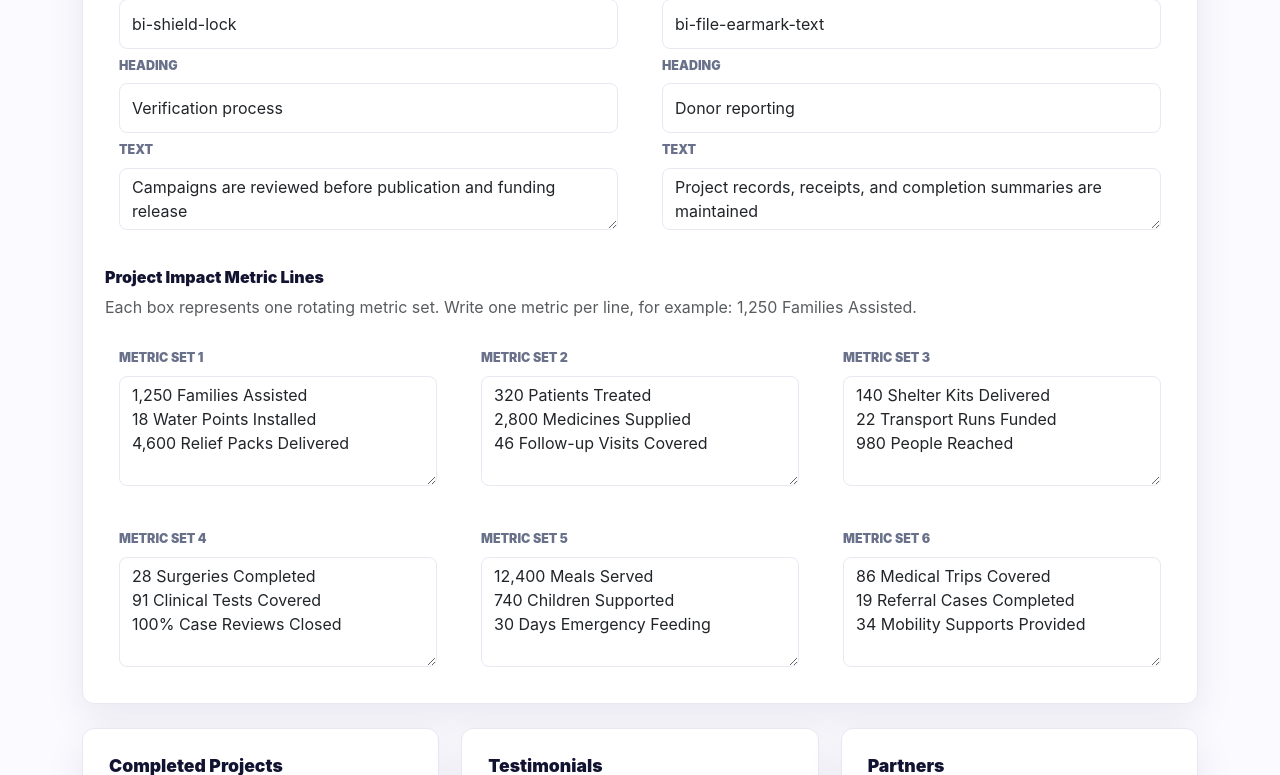
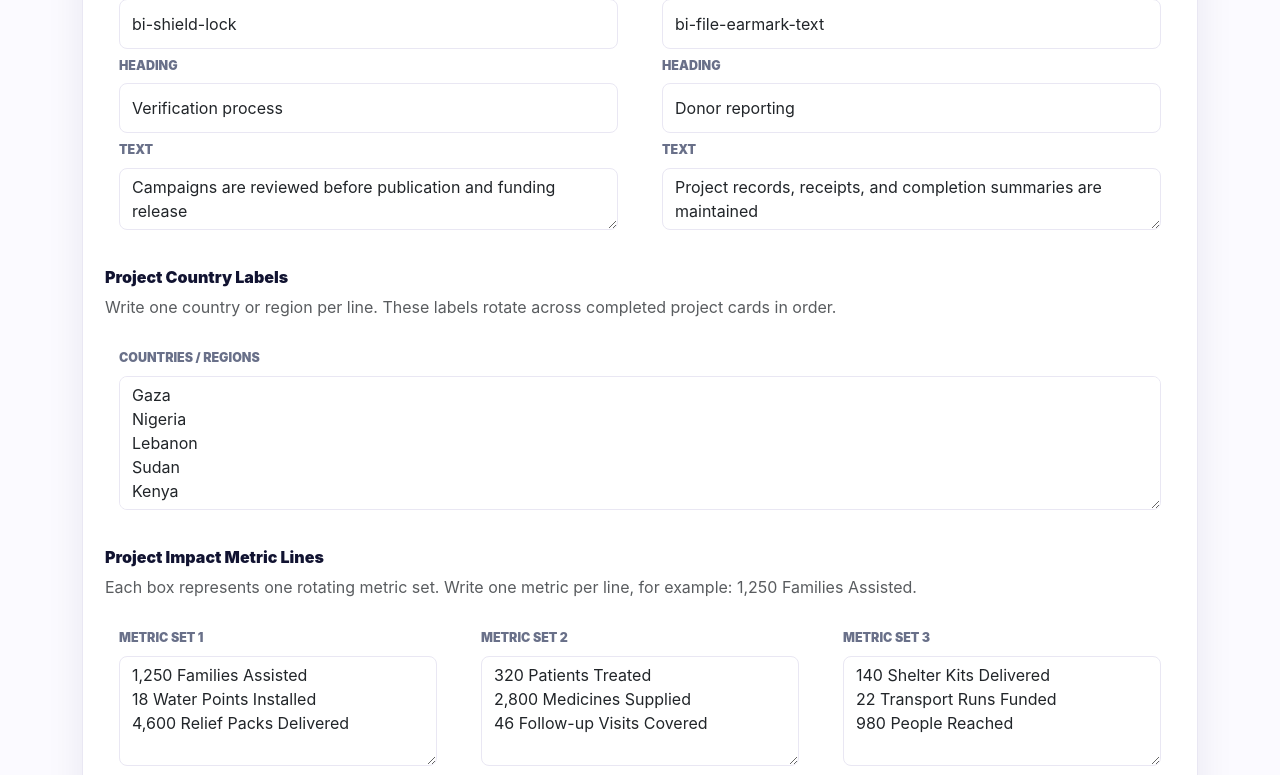
Before and after one commit to ubyobot-bit/hope-bridge, a Flask app: page /admin/content in a window 1280 px wide. Shown: the part 1475-2250 px from the top of the page. Run offline with Flask 3, Linux system fonts and the light colour scheme; a user stored in the database is signed in; tables that the repository leaves empty hold one stand-in row (values such as "Sample post").

Commit message:
Make project countries admin editable

```diff
--- a/app.py
+++ b/app.py
@@ -619,6 +619,7 @@ DEFAULT_SETTINGS = {
     "impact_summary_json": "",
     "trust_summary_json": "",
     "project_metrics_json": "",
+    "project_countries_json": "",
 }
 
 EXECUTIVES = [
@@ -1075,6 +1076,12 @@ def get_trust_summary():
     return parse_editable_json_setting("trust_summary_json", TRUST_SUMMARY)
 
 
+def get_project_countries():
+    countries = parse_editable_json_setting("project_countries_json", PROJECT_COUNTRIES)
+    cleaned = [str(country).strip() for country in countries if str(country).strip()]
+    return cleaned or PROJECT_COUNTRIES
+
+
 def get_project_metric_sets():
     normalized = []
     for metric_set in parse_editable_json_setting("project_metrics_json", PROJECT_METRIC_SETS):
@@ -1092,6 +1099,7 @@ def editable_content_settings():
         "impact_summary": get_impact_summary(),
         "trust_summary": get_trust_summary(),
         "project_metrics": get_project_metric_sets(),
+        "project_countries": get_project_countries(),
     }
 
 
@@ -1110,6 +1118,9 @@ def save_editable_content_settings(form):
             "title": form.get(f"trust_title_{index}", default["title"]).strip() or default["title"],
             "text": form.get(f"trust_text_{index}", default["text"]).strip() or default["text"],
         })
+    country_lines = [line.strip() for line in form.get("project_countries", "").splitlines() if line.strip()]
+    if not country_lines:
+        country_lines = PROJECT_COUNTRIES
     metric_sets = []
     for index, default_set in enumerate(PROJECT_METRIC_SETS):
         raw_lines = form.get(f"project_metrics_{index}", "").splitlines()
@@ -1124,6 +1135,7 @@ def save_editable_content_settings(form):
         metric_sets.append(metrics)
     set_setting("impact_summary_json", json.dumps(impact_items))
     set_setting("trust_summary_json", json.dumps(trust_items))
+    set_setting("project_countries_json", json.dumps(country_lines))
     set_setting("project_metrics_json", json.dumps(metric_sets))
 
 
@@ -1133,7 +1145,7 @@ def project_impact(index):
         "badge": badge,
         "icon": icon,
         "badge_class": badge_class,
-        "country": PROJECT_COUNTRIES[index % len(PROJECT_COUNTRIES)],
+        "country": get_project_countries()[index % len(get_project_countries())],
         "date": PROJECT_DATES[index % len(PROJECT_DATES)],
         "metrics": get_project_metric_sets()[index % len(get_project_metric_sets())],
     }
--- a/templates/admin_content.html
+++ b/templates/admin_content.html
@@ -55,6 +55,13 @@
                 </div>
                 {% endfor %}
             </div>
+            <h5 class="admin-subheading mt-4">Project Country Labels</h5>
+            <p class="text-muted">Write one country or region per line. These labels rotate across completed project cards in order.</p>
+            <div class="admin-edit-box mb-3">
+                <label>Countries / Regions</label>
+                <textarea class="form-control" name="project_countries" rows="5">{% for country in editable_settings.project_countries %}{{ country }}{% if not loop.last %}
+{% endif %}{% endfor %}</textarea>
+            </div>
             <h5 class="admin-subheading mt-4">Project Impact Metric Lines</h5>
             <p class="text-muted">Each box represents one rotating metric set. Write one metric per line, for example: 1,250 Families Assisted.</p>
             <div class="row g-3">
```
Also changed, not shown: tests/test_app.py (+3 -0 lines).
